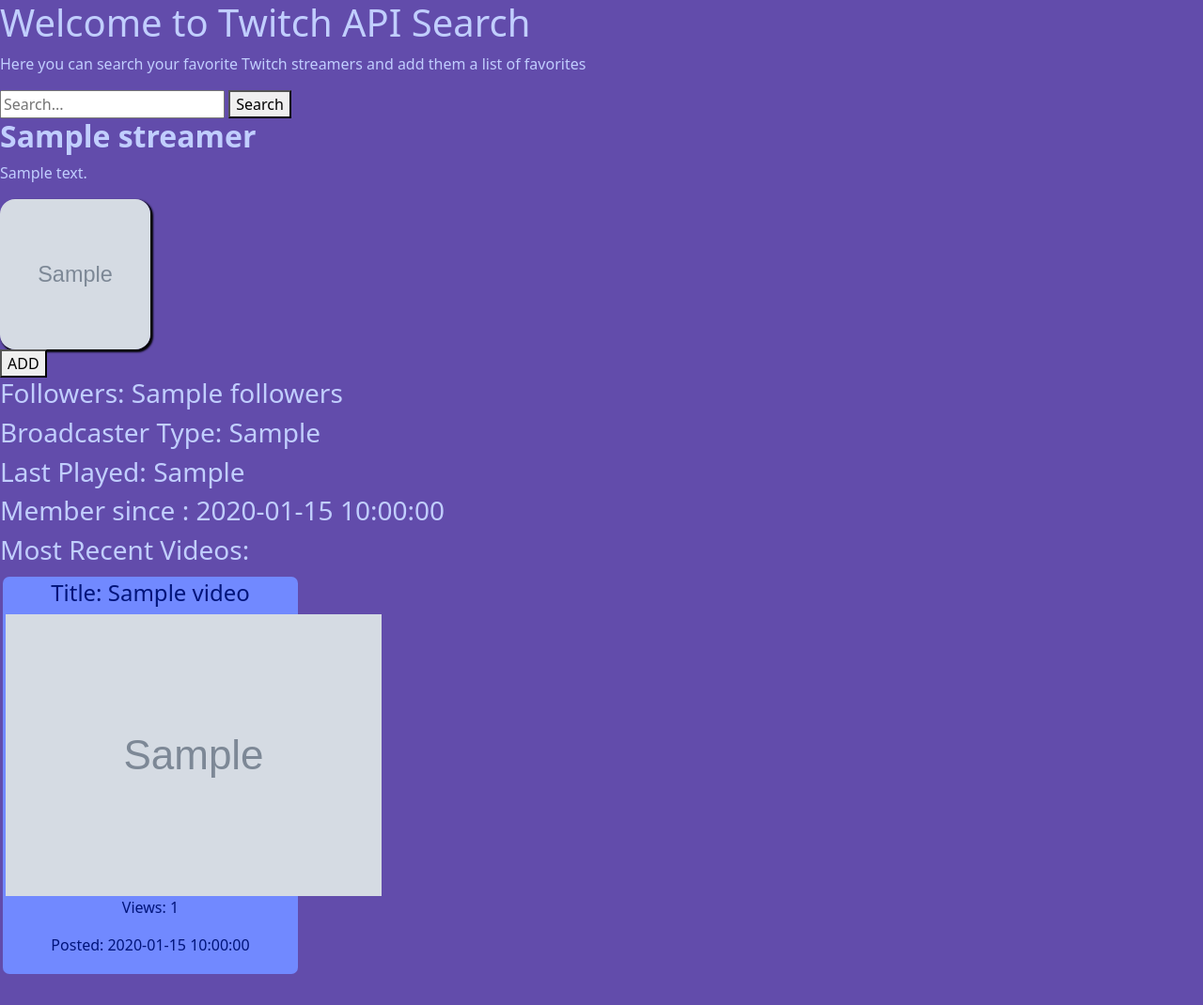
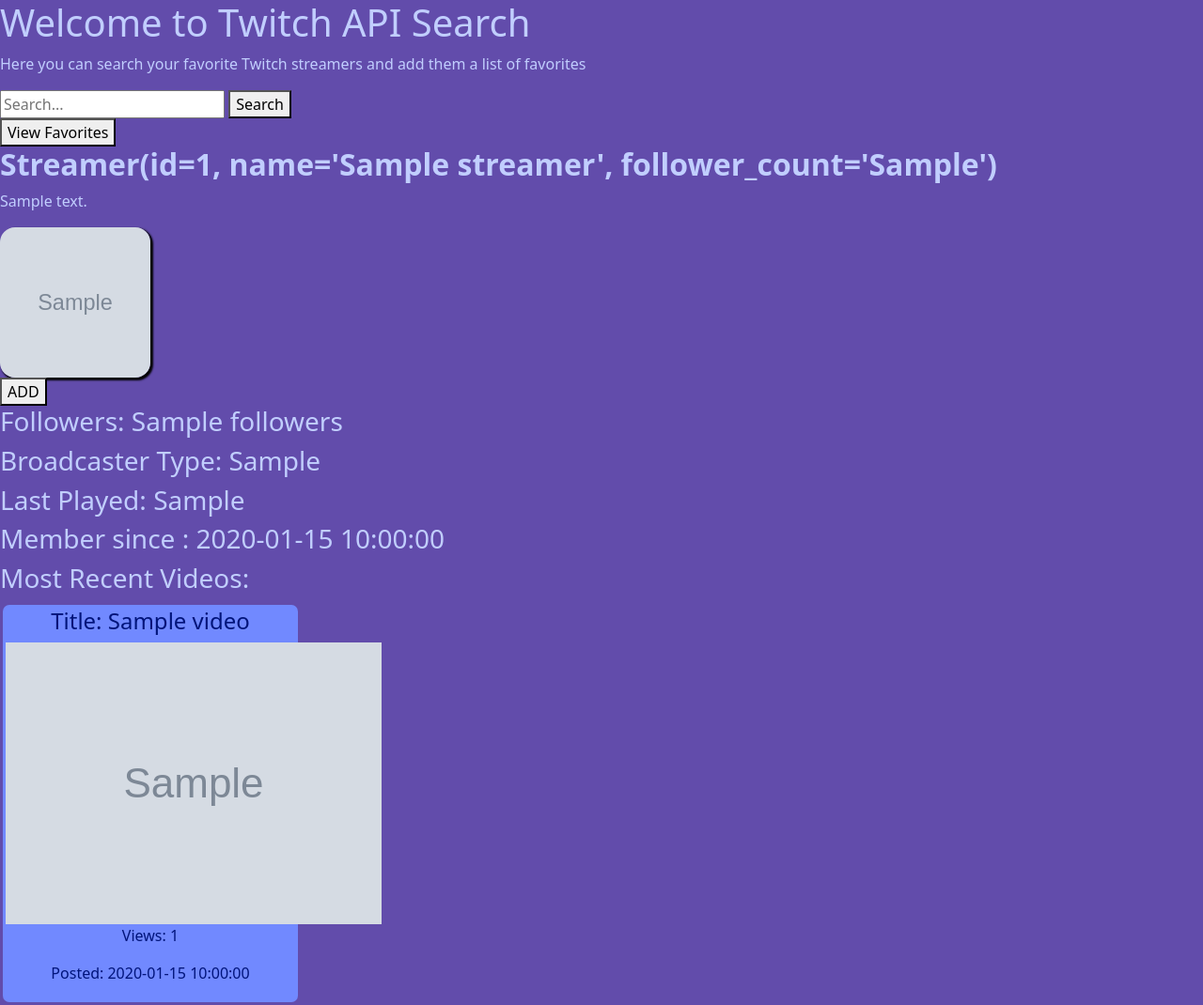
Before and after one commit to pablo-cs/twitch-api-run, a Flask app: template app/templates/results.html in a window 1280 px wide. Shown: the whole page at 94% size. Before the commit the page ends 1037 px from the top, so only its background shows below. Run offline with Flask 3, Linux system fonts and the light colour scheme; tables that the repository leaves empty hold one stand-in row (values such as "Sample post"); the template is opened without the code that fills it: values that come from a table or form of the project are taken from there, most other values are stand-ins (such as "Sample title", 1, 10 or a date in 2020); grey boxes marked "Sample" are stand-in pictures.

Commit message:
Added functionality to add users to favorite lists and delete as well

```diff
--- a/app/routes.py
+++ b/app/routes.py
@@ -1,11 +1,32 @@
 import git
-from flask import Flask, render_template, request
+from flask_sqlalchemy import SQLAlchemy
+from flask import Flask, render_template, request, redirect, url_for
 try:
     from .twitch_api import generate_headers, get_user_data, update_sql
 except ImportError:
     from twitch_api import generate_headers, get_user_data, update_sql
 
 app = Flask(__name__)
+
+app.config['SQLALCHEMY_DATABASE_URI'] = 'sqlite:///users.db'
+db = SQLAlchemy(app)
+
+class Streamer(db.Model):
+    id = db.Column(db.String, primary_key=True)
+    name = db.Column(db.String(20), unique=True, nullable=False)
+    description = db.Column(db.String(120), nullable=False)
+    follower_count = db.Column(db.String(120), nullable=False)
+    broadcaster_type = db.Column(db.String(20), nullable=False)
+    last_played = db.Column(db.String(120), nullable=False)
+    created_at = db.Column(db.String(120), nullable=False)
+    img_src = db.Column(db.String(200), nullable=False)
+
+    def __repr__(self):
+        return f"Streamer(id={self.id}, name='{self.name}', follower_count='{self.follower_count}')"
+
+
+with app.app_context():
+  db.create_all()
 
 @app.route('/')
 def home():
@@ -23,10 +44,13 @@ def webhook():
 
 @app.route('/search', methods=['POST'])
 def search():
-    user_name = request.form.get('search')
+    if request.form.get('search'):
+        user_name = request.form.get('search')
     headers = generate_headers()
     user_data = get_user_data(user_name, headers)
     if user_data:
+        existing_streamer = Streamer.query.filter_by(name=user_data['name']).first()
+        streamer_exists = bool(existing_streamer)
         videos = user_data['video_data'][:5]
         return render_template('results.html',
                             streamer=user_data['name'],
@@ -36,21 +60,69 @@ def search():
                             last_played=user_data['last_game_played'],
                             created_at=user_data['created_at'],
                             img_src=user_data['pfp_url'],
-                            videos=videos)
+                            videos=videos,
+                            in_db=streamer_exists)
     else:
         return render_template('results.html', streamer=None, description=None)
 
 @app.route('/add', methods=['POST'])
 def add():
-    user_name = request.form.get('search')
+    user_name = request.form.get('added_user')
     headers = generate_headers()
     user_data = get_user_data(user_name, headers)
     if user_data:
+        existing_streamer = Streamer.query.filter_by(name=user_data['name']).first()
+        if not existing_streamer:
+            streamer = Streamer(
+                id=user_data['id'],
+                name=user_data['name'],
+                description=user_data['description'],
+                follower_count=format(user_data['follower_count'], ","),
+                broadcaster_type=user_data['broadcaster_type'],
+                last_played=user_data['last_game_played'],
+                created_at=user_data['created_at'],
+                img_src=user_data['pfp_url']
+            )
+            db.session.add(streamer)
+            db.session.commit()
+    return redirect(url_for('view'))
 
-        update_sql([user_data])
-        return render_template('add.html', user_data=user_data)
+@app.route('/remove', methods=['POST'])
+def remove():
+    name_to_remove = request.form.get('removed_user')
+    streamer = Streamer.query.filter_by(name=name_to_remove).first()
+    if streamer:
+        db.session.delete(streamer)
+        db.session.commit()
+        streamers = get_all_streamers()
+        return render_template('users.html', streamers=streamers)
     else:
-        return render_template('add.html', user_data=None)
+        return render_template('index.html')
+
+@app.route('/view', methods=['GET','POST'])
+def view():
+    streamers = get_all_streamers()
+    if streamers:
+        return render_template('users.html', streamers=streamers)
+    else:
+        return render_template('index.html')
+
+def get_all_streamers():
+    streamers = Streamer.query.all()
+    streamer_list = []
+    for streamer in streamers:
+        streamer_data = {
+            'id': streamer.id,
+            'name': streamer.name,
+            'description': streamer.description,
+            'follower_count': streamer.follower_count,
+            'broadcaster_type': streamer.broadcaster_type,
+            'last_played': streamer.last_played,
+            'created_at': streamer.created_at,
+            'img_src': streamer.img_src
+        }
+        streamer_list.append(streamer_data)
+    return streamer_list
 
 if __name__ == '__main__':
     app.run(debug=True, host="0.0.0.0")
--- a/app/static/css/style.css
+++ b/app/static/css/style.css
@@ -15,29 +15,25 @@ body{
     font-weight: bold;
 }
 
-.vid-card{
-    flex: 0 0 300px;
-    background-color: #7189FF;
-    color:#00147A;
-    padding: 1%;
-    margin: 1%;
-    text-align: center;
-    border-radius: 7px;
-    align-items: center;
-}
-.vid-container {
+.vid-container, .streamer-container {
     display: grid;
     grid-template-columns: repeat(auto-fill, minmax(300px, 1fr));
 }
 
-.vid-card {
+.vid-card, .streamer-card {
     flex: 1 0 calc(33.33% - 10px);
     margin-bottom: 20px;
+    padding: 1%;
+    margin: 1%;
+    border-radius: 7px;
+    text-align: center;
+    align-items: center;
+    flex-direction: column;
+}
+
+.vid-card{
     background-color: #7189FF;
     color:#00147A;
-    padding: 1%;
-    margin: 1%;
-    flex-direction: column;
 }
 .title {
     flex-grow: 1;
--- a/app/templates/layout.html
+++ b/app/templates/layout.html
@@ -14,6 +14,9 @@
         <input type="text" name="search" placeholder="Search..." required>
         <button type="submit">Search</button>
     </form>
+    <form action="{{ url_for('view') }}" method="POST">
+            <button type="submit">View Favorites</button>
+    </form>
     {% block content %}{% endblock %}
 
 </body>
--- a/app/templates/results.html
+++ b/app/templates/results.html
@@ -1,14 +1,25 @@
 {% extends "layout.html" %}
 {% block content %}
-    {% if streamer == none %}
+    {% if streamer == None %}
         <h2>User Not Found</h2>
     {% else %}
         <h2 class="creator-name">{{ streamer }}</h2>
         <p>{{ description }}</p>
         <img class= "profile-pic" src={{ img_src }} alt="Profile Pic">
-        <form action="{{ url_for('add') }}" method="POST">
-            <button type="submit">ADD</button>
-        </form>
+        {% if in_db %}
+            <form action="{{ url_for('remove') }}"" method="POST">
+            <input type="hidden" name="removed_user" value="{{ streamer }}">
+                <button type="submit">REMOVE</button>
+            </form>
+        {% else %}
+            <form action="{{ url_for('add') }}"" method="POST">
+            <input type="hidden" name="added_user" value="{{ streamer }}">
+                <button type="submit">ADD</button>
+            </form>
+        {% endif %}
+
+
+
         <h3>Followers: {{ followers }}</h3>
         <h3>Broadcaster Type: {{ broadcaster_type }}</h3>
         <h3>Last Played: {{ last_played }}</h3>
--- a/app/twitch_api.py
+++ b/app/twitch_api.py
@@ -37,7 +37,7 @@ def get_user_data(user_name, headers):
     """
     Returns a dictionary of Twitch user data, given their username
     """
-    if len(user_name) == 0 or ' ' in user_name:
+    if not user_name or len(user_name) == 0 or ' ' in user_name:
         return None
     # Requests the user's information and converts to JSON
     user_req = requests.get(BASE_URL +
@@ -50,6 +50,7 @@ def get_user_data(user_name, headers):
         user_data_json = user_req.json()['data'][0]
 
         user_id = user_data_json['id']
+        user_data['id'] = user_id
         user_data['name'] = user_data_json['display_name']
         user_data['description'] = user_data_json['description']
         user_data['broadcaster_type'] = user_data_json['broadcaster_type']
```
Also changed, not shown: app/templates/users.html (+15 -0 lines).
